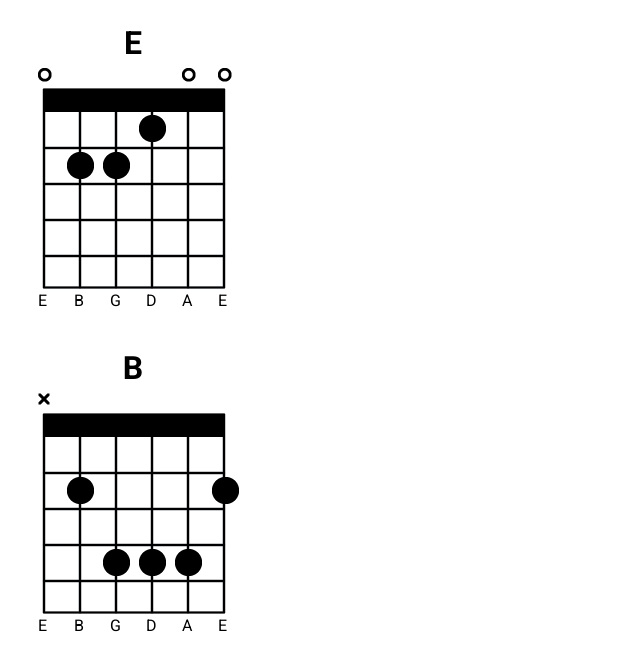
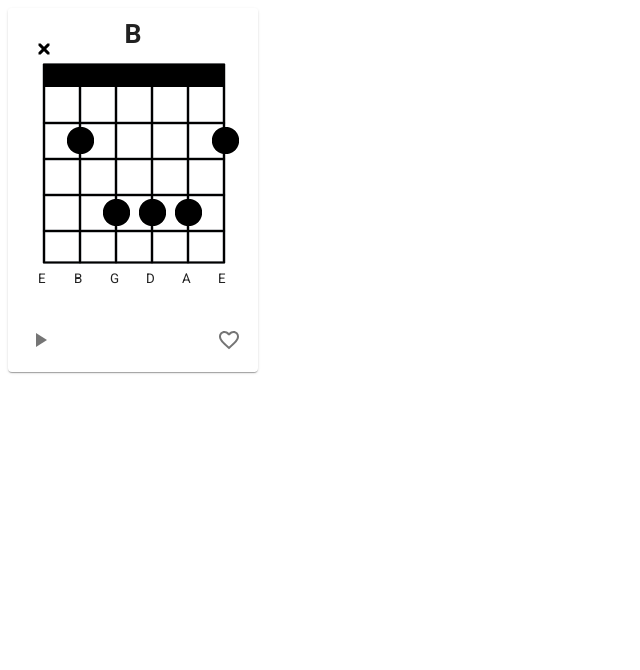
Before and after one commit to mlewicki12/react-chord-generator, a React (Create React App) app: page / in a window 1280 px wide. Shown: the top 670 px of the page, without its empty margins (0-640 px from the left). Built offline with nearby package versions, Linux system fonts and the light colour scheme.

Commit message:
8: isolate individual chord chart bits and rewrite to material ui

```diff
--- /dev/null
+++ b/src/components/chord/chord-chart/index.tsx
@@ -0,0 +1,48 @@
+
+import React from 'react';
+import TuningText from '../tuning-text';
+import ChordIcon from '../chord-icon';
+import { exportComponentAsPNG } from 'react-component-export-image';
+
+import useStyles from '../../../styles';
+
+import chart from '../assets/chord-chart.png';
+
+type ChordChart = {
+  name: string;
+  tuning: string[];
+  notes: number[];
+};
+
+const ChordChart = ({
+  name, tuning, notes
+}: ChordChart) => {
+  const ref = React.createRef<HTMLDivElement>();
+  const classes = useStyles();
+  return (
+    <div
+      className={classes.ChordChartWrapper}
+      ref={ref} onClick={() => exportComponentAsPNG(ref, {fileName: `${name}-chord-generator`})}>
+      <h1 className={classes.ChordChartName}>{name}</h1>
+      <img
+        src={chart}
+        alt='Chord chart'
+        style={{position: 'absolute'}}
+      />
+      {tuning.map((note, index) =>
+        <TuningText
+          note={note}
+          index={index}
+        />
+      )}
+      {notes.map((note, index) =>
+        <ChordIcon
+          note={note}
+          index={index}
+        />
+      )}
+    </div>
+  )
+}
+
+export default ChordChart;
--- /dev/null
+++ b/src/components/chord/chord-icon/index.tsx
@@ -0,0 +1,61 @@
+
+import React from 'react';
+
+import mute from '../assets/chord-mute.png';
+import open from '../assets/chord-open.png';
+import fret from '../assets/chord-fret.png';
+
+const Left = [
+  '23px',
+  '59px',
+  '95px',
+  '131px',
+  '167px',
+  '204px'
+];
+
+const LeftMute = [
+  '30px',
+  '66px',
+  '102px',
+  '138px',
+  '174px',
+  '210px'
+];
+
+const Top = [
+  '35px',
+  '82px',
+  '119px',
+  '156px',
+  '191px',
+  '225px'
+];
+
+
+type ChordIcon = {
+  note: number;
+  index: number;
+}
+
+const ChordIcon = ({
+  note, index
+}: ChordIcon) => {
+  const icon =
+    note === -1 ? mute
+    : note === 0 ? open
+    : fret;
+
+  const left = icon === fret ? Left[index] : LeftMute[index];
+  const top = Top[Math.max(note, 0)];
+
+  return (
+    <img
+      src={icon}
+      alt='Fret icon'
+      style={{position: 'absolute', top: top, left: left}}
+    />
+  );
+}
+
+export default ChordIcon;
--- a/src/components/chord/index.tsx
+++ b/src/components/chord/index.tsx
@@ -1,80 +1,10 @@
 
 import React from 'react';
-import { exportComponentAsPNG } from 'react-component-export-image';
 
-import chart from './assets/chord-chart.png';
-import mute from './assets/chord-mute.png';
-import open from './assets/chord-open.png';
-import fret from './assets/chord-fret.png';
-
-const LeftMute = [
-  '30px',
-  '66px',
-  '102px',
-  '138px',
-  '174px',
-  '210px'
-];
-
-const Left = [
-  '23px',
-  '59px',
-  '95px',
-  '131px',
-  '167px',
-  '204px'
-];
-
-const Top = [
-  '60px',
-  '107px',
-  '144px',
-  '181px',
-  '216px',
-  '250px'
-];
-
-type TuningText = {
-  note: string;
-  index: number;
-}
-
-const TuningText = ({
-  note, index
-}: TuningText) => {
-  const left = LeftMute[index];
-
-  return (
-    <p style={{position: 'absolute', top: '267px', left: left, textAlign: 'center', fontFamily: 'Roboto'}}>
-      {note}
-    </p>
-  )
-}
-
-type ChordIcon = {
-  note: number;
-  index: number;
-}
-
-const ChordIcon = ({
-  note, index
-}: ChordIcon) => {
-  const icon =
-    note === -1 ? mute
-    : note === 0 ? open
-    : fret;
-
-  const left = icon === fret ? Left[index] : LeftMute[index];
-  const top = Top[Math.max(note, 0)];
-
-  return (
-    <img
-      src={icon}
-      alt='Fret icon'
-      style={{position: 'absolute', top: top, left: left}}
-    />
-  );
-}
+import ChordChart from './chord-chart';
+import { Card, CardActionArea, CardActions, Checkbox, IconButton } from '@material-ui/core';
+import { Favorite, FavoriteBorder, PlayArrow } from '@material-ui/icons';
+import useStyles from '../../styles';
 
 type Chord = {
   name: string;
@@ -85,30 +15,23 @@ type Chord = {
 const Chord = ({
   name, tuning, notes
 }: Chord) => {
-  const ref = React.createRef<HTMLDivElement>();
+  const classes = useStyles();
+
   return (
-    <div
-      style={{height: '325px', maxWidth: '250px', position: 'relative', margin: 0, backgroundColor: 'white', cursor: 'pointer'}}
-      ref={ref} onClick={() => exportComponentAsPNG(ref, {fileName: `${name}-chord-generator`})}>
-      <h1 style={{position: 'absolute', top: '-5px', width: '100%', textAlign: 'center', zIndex: 2, fontFamily: 'Roboto'}}>{name}</h1>
-      <img
-        src={chart}
-        alt='Chord chart'
-        style={{position: 'absolute', top: '25px'}}
-      />
-      {tuning.map((note, index) =>
-        <TuningText
-          note={note}
-          index={index}
-        />
-      )}
-      {notes.map((note, index) =>
-        <ChordIcon
-          note={note}
-          index={index}
-        />
-      )}
-    </div>
+    <Card style={{width: '250px'}}>
+      <CardActionArea>
+        <ChordChart
+          name={name}
+          tuning={tuning}
+          notes={notes} />
+      </CardActionArea>
+      <CardActions className={classes.ChordCardActions}>
+        <IconButton aria-label='play'>
+          <PlayArrow />
+        </IconButton>
+        <Checkbox aria-label='add to favourites' icon={<FavoriteBorder />} checkedIcon={<Favorite />} name='favourite' />
+      </CardActions>
+    </Card>
   );
 }
 
--- /dev/null
+++ b/src/components/chord/tuning-text/index.tsx
@@ -0,0 +1,32 @@
+
+import React from 'react';
+import useStyles from '../../../styles';
+
+const LeftTuning = [
+  '30px',
+  '66px',
+  '102px',
+  '138px',
+  '174px',
+  '210px'
+];
+
+type TuningText = {
+  note: string;
+  index: number;
+}
+
+const TuningText = ({
+  note, index
+}: TuningText) => {
+  const classes = useStyles();
+  const left = LeftTuning[index];
+
+  return (
+    <p className={classes.ChordChartTuning} style={{left: left}}>
+      {note}
+    </p>
+  )
+}
+
+export default TuningText;
--- a/src/index.tsx
+++ b/src/index.tsx
@@ -6,15 +6,10 @@ import Chord from './components/chord';
 const App = () => {
   return (
     <>
-    <Chord
-      name='E'
-      tuning={['E', 'B', 'G', 'D', 'A', 'E']}
-      notes={[0, 2, 2, 1, 0, 0]} />
-
-    <Chord
-      name='B'
-      tuning={['E', 'B', 'G', 'D', 'A', 'E']}
-      notes={[-1, 2, 4, 4, 4, 2]} />
+      <Chord
+        name='B'
+        tuning={['E', 'B', 'G', 'D', 'A', 'E']}
+        notes={[-1, 2, 4, 4, 4, 2]} />
     </>
   );
 }
--- /dev/null
+++ b/src/styles.tsx
@@ -0,0 +1,37 @@
+import { makeStyles } from "@material-ui/core";
+
+const useStyles = makeStyles(theme => ({
+  ChordChartWrapper: {
+    height: '300px',
+    maxWidth: '250px',
+    position: 'relative',
+    margin: 0,
+    backgroundColor: 'white',
+  },
+
+  ChordChartName: {
+    position: 'absolute',
+    top: '10px',
+    width: '100%',
+    textAlign: 'center',
+    zIndex: 2,
+    fontFamily: 'Roboto',
+    margin: '0'
+  },
+
+  ChordChartTuning: {
+    position: 'absolute',
+    top: '250px',
+    textAlign: 'center',
+    fontFamily: 'Roboto'
+  },
+
+  ChordCardActions: {
+    display: 'flex',
+    flexFlow: 'row nowrap',
+    justifyContent: 'space-between',
+    alignItems: 'center'
+  }
+}));
+
+export default useStyles;
```
